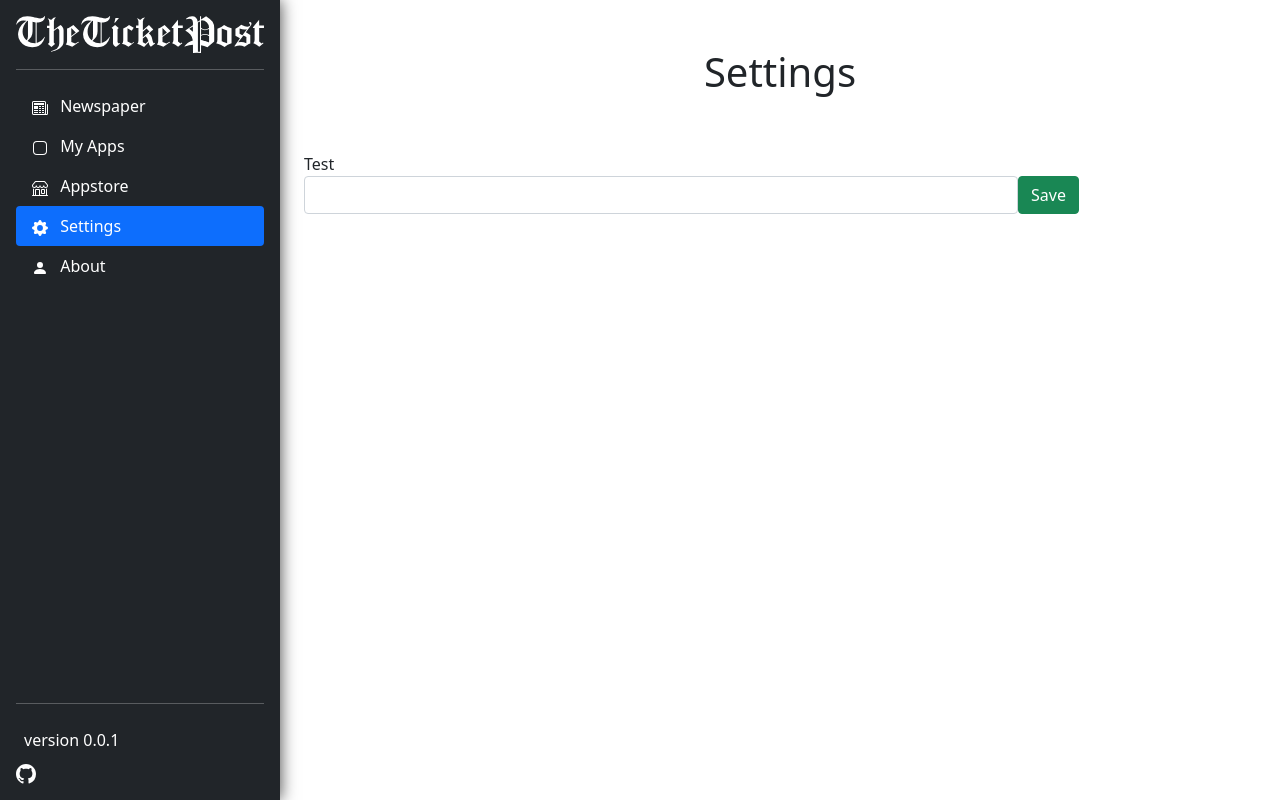
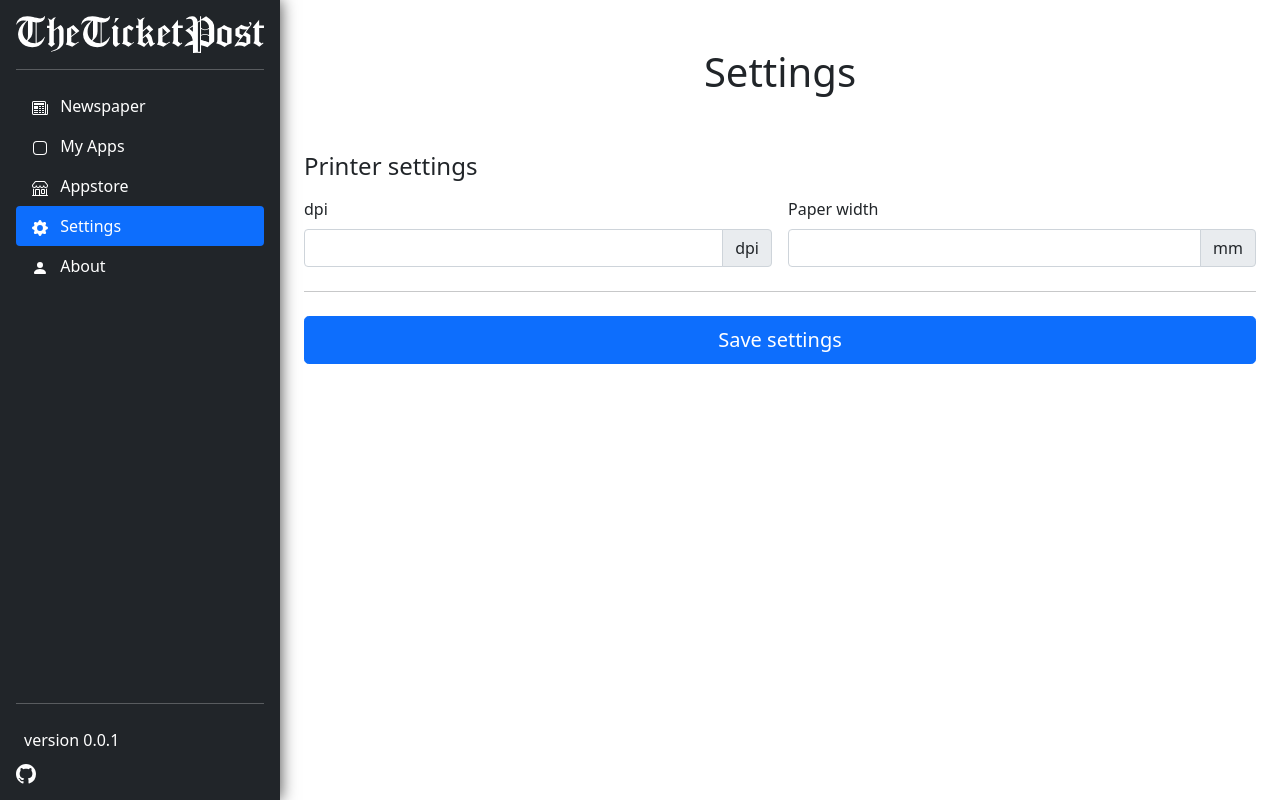
Before and after one commit to theticketpost/theticketpost-service, a Flask app: page /settings in a window 1280 px wide. Run offline with Flask 2, Linux system fonts and the light colour scheme.

Commit message:
computing theorically paper width in px

```diff
--- a/theticketpost/app.py
+++ b/theticketpost/app.py
@@ -11,8 +11,14 @@ version = '0.0.1'
 @app.route('/index')
 @app.route('/newspaper')
 def dashboard():
-    name = 'Motherfucker'
-    return render_template('newspaper.html', title='TheTicketPost', version=version, username=name)
+    config = theticketpost.settings.get_json("config")
+    ticket_px_width = 0
+    if 'printer_dpi' in config and 'printer_paper_width' in config:
+        dpi = config['printer_dpi']
+        paper_width = config['printer_paper_width']
+        ticket_px_width = round(dpi * paper_width / 25.4)
+
+    return render_template('newspaper.html', title='TheTicketPost', version=version, paper_width=ticket_px_width)
 
 
 @app.route('/apps')
@@ -30,7 +36,9 @@ def settings():
     config = theticketpost.settings.get_json("config")
 
     if ( request.method == 'POST' ):
-        config['test'] = request.form['test']
+        print( request.form )
+        config['printer_dpi'] = int(request.form['printer_dpi'])
+        config['printer_paper_width'] = int(request.form['printer_paper_width'])
         theticketpost.settings.save_json( "config", config )
 
     return render_template('settings.html', title='TheTicketPost', version=version, config=config)
--- a/theticketpost/static/style.css
+++ b/theticketpost/static/style.css
@@ -1,8 +1,3 @@
-div {
-   padding: 0 !important;
-   margin: 0 !important;
-}
-
 main {
     display: flex;
     flex-wrap: nowrap;
--- a/theticketpost/templates/newspaper.html
+++ b/theticketpost/templates/newspaper.html
@@ -4,7 +4,6 @@
 
 {% block content %}
 <div class="p-5 text-center">
-    <h1>Hello {{ username }}</h1>
-    <h4 class="mb-3">Subheading</h4>
+    <h1>Ticket width {{ paper_width }} px</h1>
 </div>
 {% endblock %}
--- a/theticketpost/templates/settings.html
+++ b/theticketpost/templates/settings.html
@@ -7,16 +7,26 @@
     <h1>Settings</h1>
 </div>
 <div class="container px-4">
-    <form action="{{ url_for('settings') }}" method="post" target="dummyframe">
-        <div class="form-group row">
-            <div class="col-9">
-                <label for="">Test</label>
-                <input type="text" class="form-control" name="test" value="{{ config.test }}">
+    <h4 class="mb-3">Printer settings</h4>
+    <form action="{{ url_for('settings') }}" method="post">
+        <div class="row g-3">
+            <div class="col-sm-6">
+                <label for="printer_dpi" class="form-label">dpi</label>
+                <div class="input-group">
+                    <input type="number" class="form-control" id="printer_dpi" placeholder="" value="{{ config.printer_dpi }}" name="printer_dpi" required="">
+                    <span class="input-group-text">dpi</span>
+                </div>
             </div>
-            <div class="col-auto mt-auto">
-                <button type="submit" class="btn btn-success">Save</button>
+            <div class="col-sm-6">
+                <label for="printer_paper_width" class="form-label">Paper width</label>
+                <div class="input-group">
+                    <input type="number" class="form-control" id="printer_paper_width" placeholder="" value="{{ config.printer_paper_width }}" name="printer_paper_width" required="">
+                    <span class="input-group-text">mm</span>
+                </div>
             </div>
         </div>
+        <hr class="my-4">
+        <button type="submit" class="w-100 btn btn-primary btn-lg"">Save settings</button>
     </form>
 </div>
 
```
